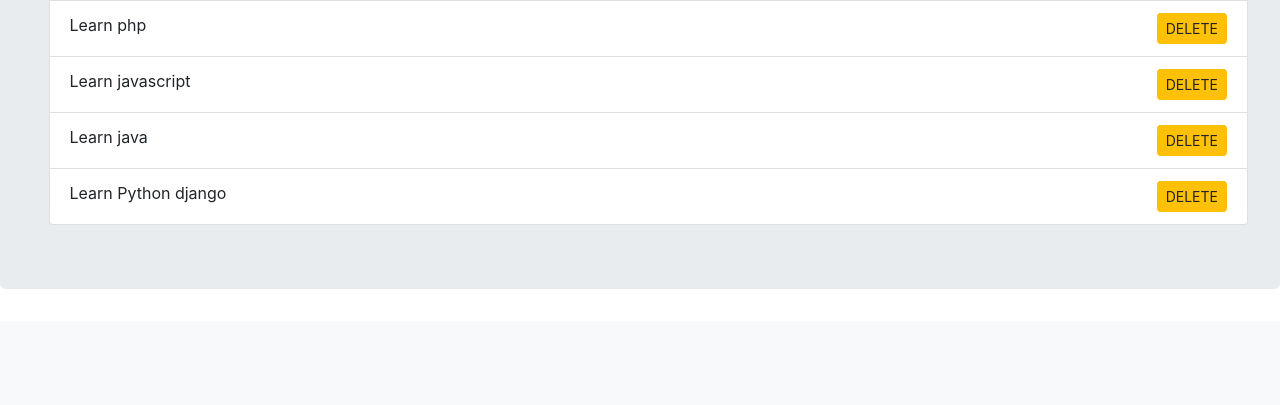
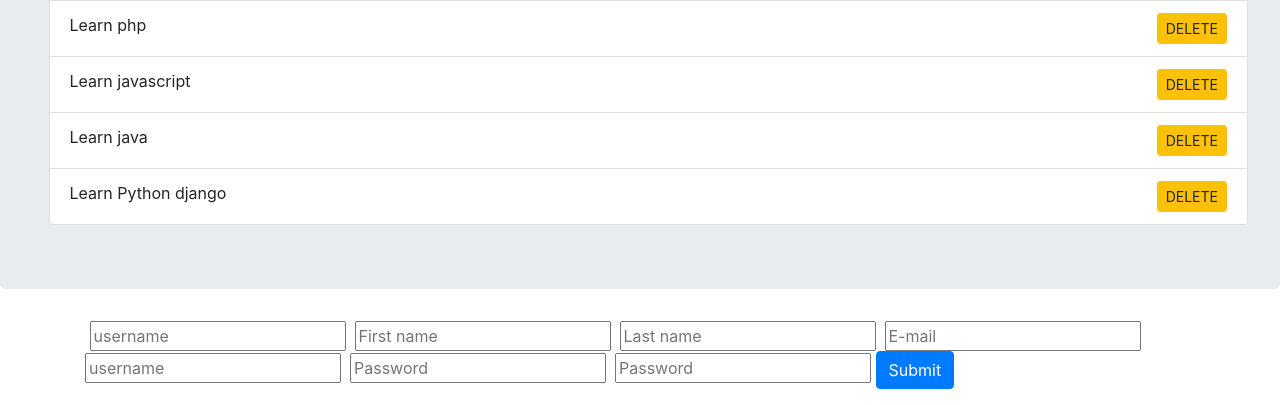
Before and after one commit to dalmasonto/discuzz, a Django app: page / in a window 1280 px wide. Shown: the part 1826-2231 px from the top of the page. Before the commit the page ends 2115 px from the top, so only its background shows below. Run offline with Django 3.2, Linux system fonts and the light colour scheme; data comes from the database, SQL or seed files in the repository; some libraries are stand-ins or nearby versions.

Commit message:
This is a commit to add the signup form

```diff
--- a/my_app/models.py
+++ b/my_app/models.py
@@ -17,3 +17,12 @@ class Search(models.Model):
 class Add(models.Model):
     added_date = models.DateTimeField()
     text = models.CharField(max_length=200)
+
+
+class UserSignup(models.Model):
+    username = models.CharField(max_length=100)
+    fname = models.CharField(max_length=50)
+    lname = models.CharField(max_length=50)
+    email = models.EmailField()
+    phone_number = models.IntegerField()
+    password = models.CharField(max_length=300)
--- a/my_app/urls.py
+++ b/my_app/urls.py
@@ -8,6 +8,7 @@ urlpatterns = [
     path('new_Search', views.new_search, name='new_Search'),
     path('about_page', views.about_page, name='about_page'),
     path('add_todo_page', views.add_todo_page, name='add_todo_page'),
+    path('form_sign_up/', views.form_sign_up, name='add_todo'),
     path('add_todo/', views.add_todo, name='add_todo'),
     path('delete_todo/<int:todo_id>/', views.delete_todo),
     # path('admin/', admin.site.urls),
--- a/my_app/views.py
+++ b/my_app/views.py
@@ -2,6 +2,7 @@ from django.shortcuts import render
 from django.views.decorators.csrf import csrf_exempt
 from django.utils import timezone
 from .models import Add
+from .models import UserSignup
 from django.http import HttpResponseRedirect
 
 
@@ -36,6 +37,18 @@ def add_todo(request):
     return HttpResponseRedirect("/")
 
 
+def form_sign_up(request):
+    username = request.POST.get("username", False)
+    fname = request.POST.get("fname", False)
+    lname = request.POST.get("lname", False)
+    email = request.POST.get("email", False)
+    phone_no = request.POST.get("phone_number", False)
+    pwd = request.POST.get("pwd", False)
+    pwd_repeat = request.POST.get("pwd-repeat", False)
+    if pwd == pwd_repeat:
+        UserSignup.objects.create(username=username, fname=fname, lname=lname, email=email, phone_number=phone_no, password=pwd)
+    return HttpResponseRedirect("/")
+
 def delete_todo(request, todo_id):
     Add.objects.get(id=todo_id).delete()
     return HttpResponseRedirect("/")
--- a/templates/base.html
+++ b/templates/base.html
@@ -112,5 +112,26 @@
         </div>
     </div>
 </div>
+
+<div class="container">
+    <form class="form-group" action="form_sign_up/" method="post">
+        {% csrf_token %}
+        <label for="username"></label>
+        <input type="text" id="username" class="form-input" name="username" placeholder="username">
+        <label for="fname"></label>
+        <input type="text" id="fname" class="form-input" name="fname" placeholder="First name">
+        <label for="lname"></label>
+        <input type="text" id="lname" class="form-input" name="lname" placeholder="Last name">
+        <label for="email"></label>
+        <input type="email" id="email" class="form-input" name="email" placeholder="E-mail">
+        <label for="phone_no"></label>
+        <input type="tel" id="phone_no" class="form-input" name="phone_number" placeholder="username">
+        <label for="password"></label>
+        <input type="password" id="password" class="form-input" name="pwd" placeholder="Password">
+        <label for="password-repeat"></label>
+        <input type="password" id="password-repeat" class="form-input" name="pwd-repeat" placeholder="Password">
+        <input type="submit" class="btn btn-primary">
+    </form>
+</div>
 </body>
 </html>
```
